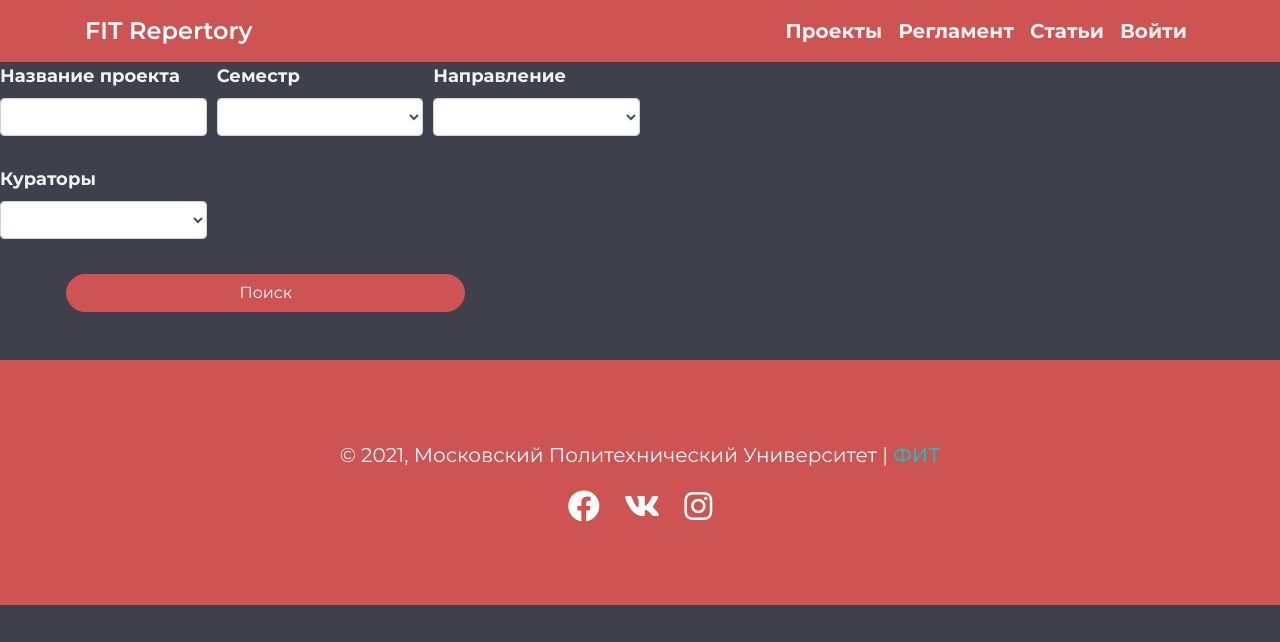
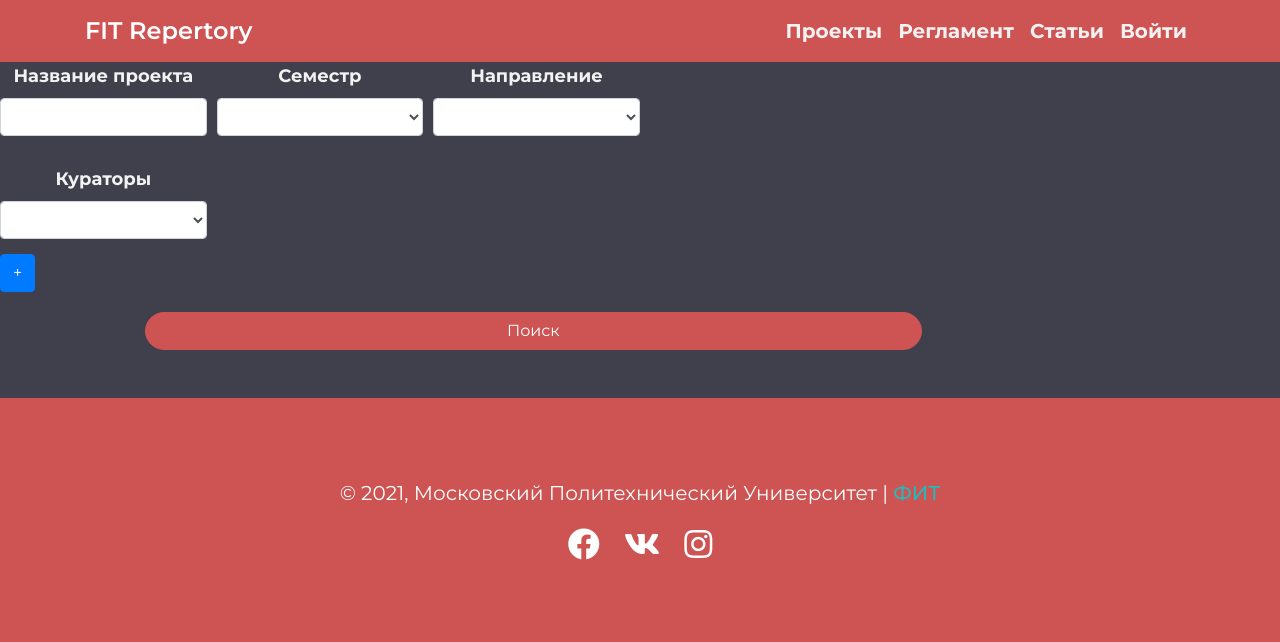
Before and after one commit to F12-Team/FIT-Repertory, a Flask app: page /admin/users in a window 1280 px wide. Shown: the top 642 px of the page. Run offline with Flask 2, Linux system fonts and the light colour scheme; lists and menus that the app fills with data are empty; some libraries are stand-ins or nearby versions.

Commit message:
add forms on /admin/addprojects

```diff
--- a/src/app/static/main.js
+++ b/src/app/static/main.js
@@ -9,6 +9,11 @@
         // console.log(form);
         renderPagination();
         document.getElementById('submitForm').onclick = renderPagination;
+
+    }
+    if (window.location.toString().search("/admin/addprojects")!=-1){
+
+        document.getElementById('addProjectButton').onclick = addForm;
 
     }
 
@@ -381,3 +386,15 @@
     h3.innerHTML = "Ничего не найдено :(";
     cardPlace.appendChild(h3);
 }
+addForm = function() {
+    let form = document.forms[document.forms.length-1];
+    cloneForm = form.cloneNode(true);
+    cloneForm.elements.semester_id.value = form.elements.semester_id.value;
+    cloneForm.elements.direction_id.value = form.elements.direction_id.value;
+    cloneForm.elements.semester_id.value = form.elements.semester_id.value;
+    cloneForm.elements.name.value = '';
+    cloneForm.elements.curators_ids.value = '';
+    cloneForm.name = `${Math.round(Math.random()*10000)}`;
+    var pArea = document.getElementById('project-area');
+    pArea.append(cloneForm);
+}
--- a/src/app/templates/admin/addprojects.html
+++ b/src/app/templates/admin/addprojects.html
@@ -1,7 +1,7 @@
 {% extends 'base.html' %}
 
 {% block content %}
-<div id="project-area"></div>
+<div id="project-area" class="text-center">
 <form class="w-50" method="post" name="search">
     <div class="form-row">
         <div class="col">
@@ -37,11 +37,14 @@
                     {% endfor %}
             </select>
         </div>
-        <div class="row w-100 col-md-10" style="margin-top: 20px ;">
-            <a class="btn btn-primary w-75"
-                style="background-color: #ce5353; border-color: #ce5353; border-radius: 40px;" id="submitForm" href="#projects">Поиск</a>
-        </div>
+
     </div>
 </form>
 
+</div>
+<a class="btn btn-primary" id="addProjectButton">+</a>
+<div class="row w-100 col-md-10" style="margin-top: 20px ;">
+    <a class="btn btn-primary w-75"
+        style="background-color: #ce5353; border-color: #ce5353; border-radius: 40px;" id="uploadProjects" href="#projects">Поиск</a>
+</div>
 {% endblock %}
```
